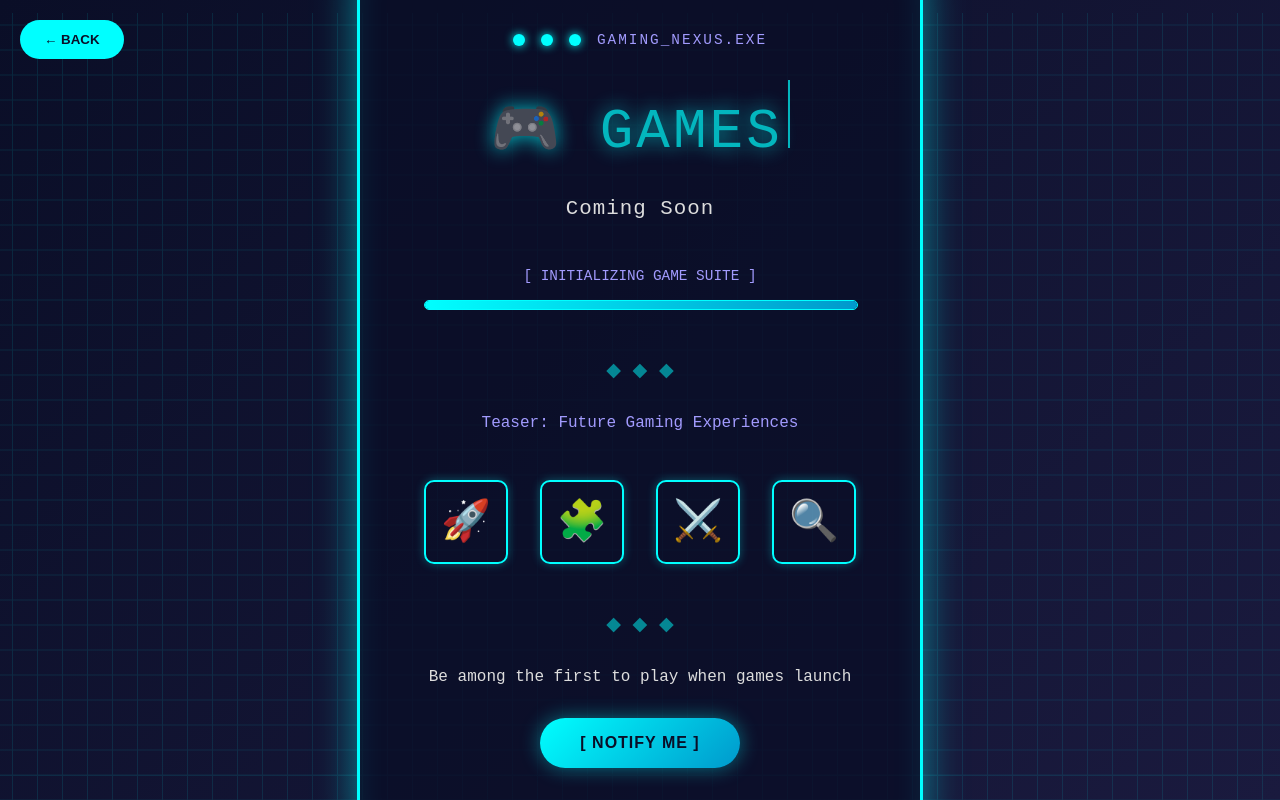
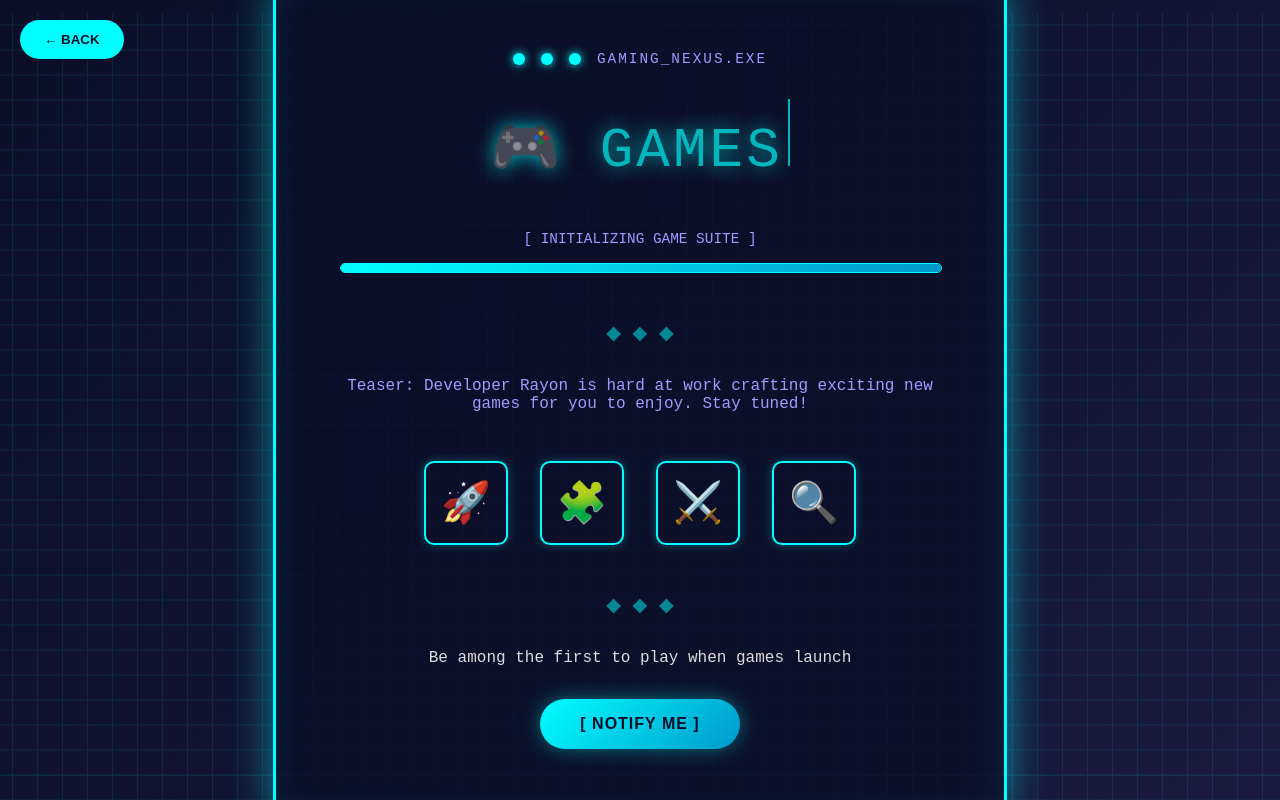
Before and after one commit to haibaan7/anonymousagents.io, a plain HTML site: page games.html in a window 1280 px wide. Drawn offline with Linux system fonts and the light colour scheme.

Commit message:
Update games.html

```diff
--- a/games.html
+++ b/games.html
@@ -72,7 +72,7 @@
                 🎮 GAMES<span class="cursor"></span>
             </div>
 
-            <p class="subtitle">Coming Soon</p>
+            <p class="subtitle"></p>
 
             <div class="loading-container">
                 <div class="loading-text">[ INITIALIZING GAME SUITE ]</div>
@@ -83,7 +83,7 @@
 
             <div class="divider">◆ ◆ ◆</div>
 
-            <p style="color: #a29bfe; font-size: 1rem; margin-bottom: 2rem;">Teaser: Future Gaming Experiences</p>
+            <p style="color: #a29bfe; font-size: 1rem; margin-bottom: 2rem;">Teaser: Developer Rayon is hard at work crafting exciting new games for you to enjoy. Stay tuned!</p>
 
             <div class="game-icons">
                 <div class="game-icon" title="Space Shooter" onclick="launchGame('spaceshooter.html')">🚀</div>
```
